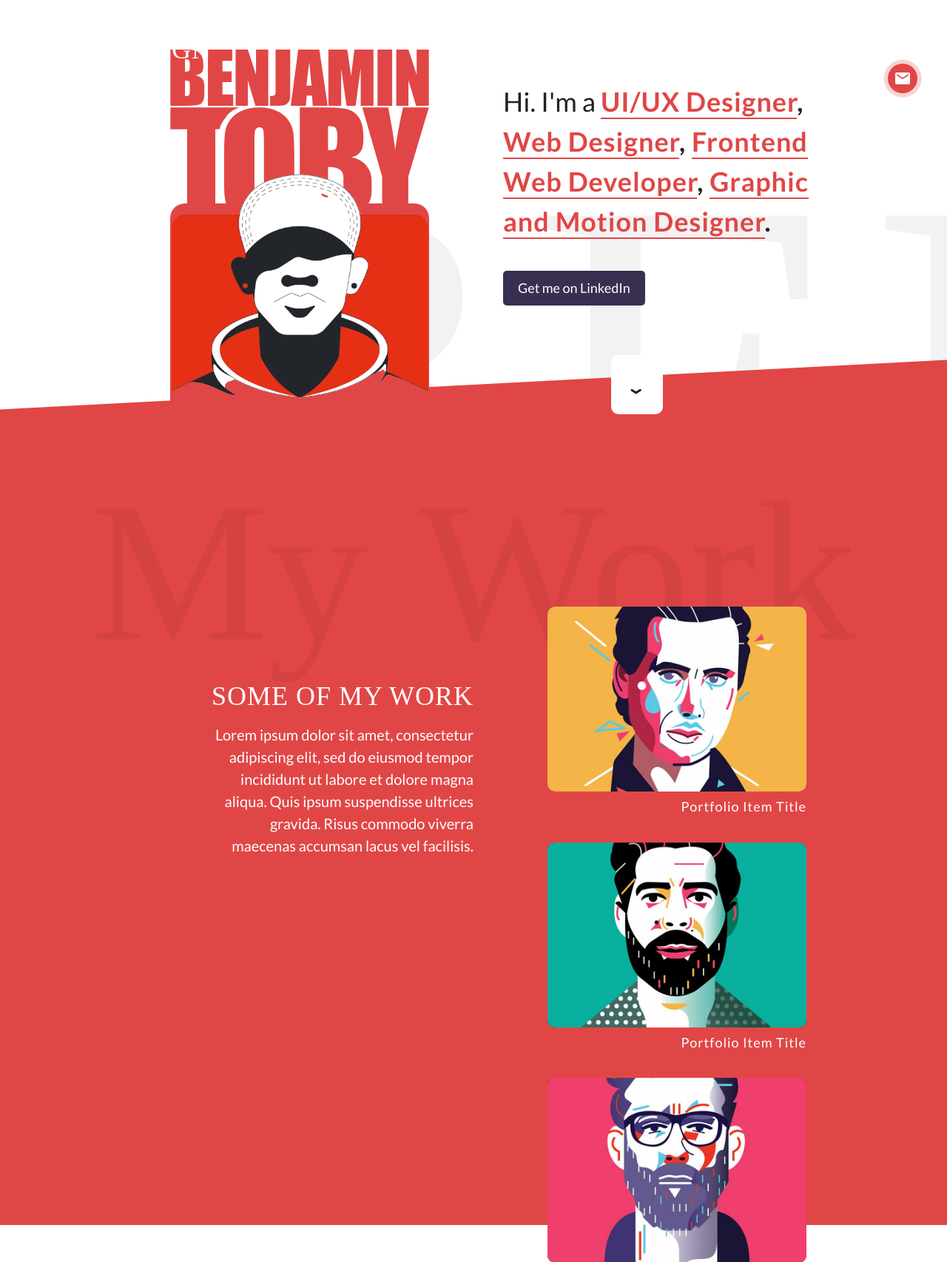
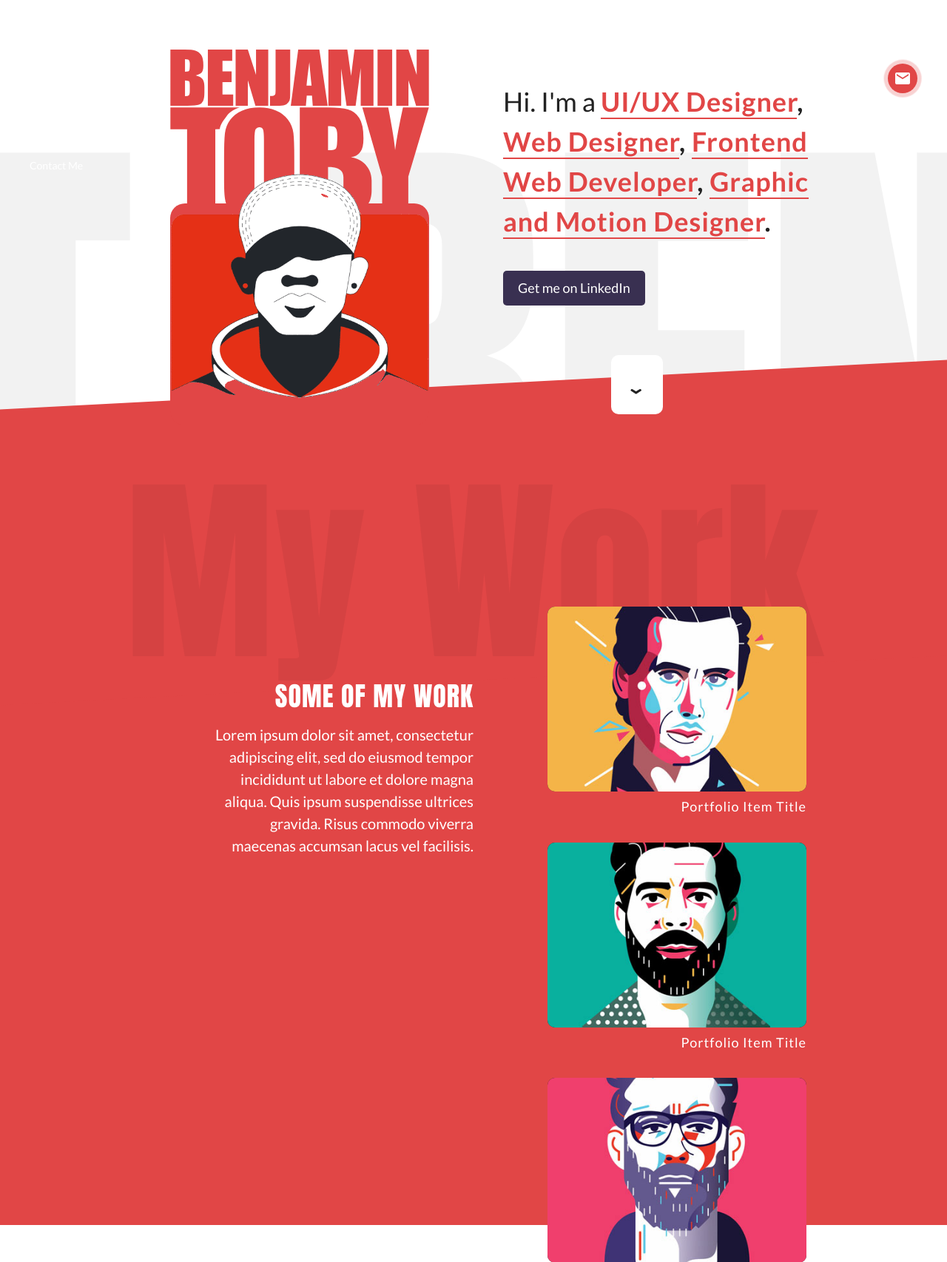
Before and after one commit to BenjaminToby/personal_site, a PHP site: page /v2.html in a window 1280 px wide. Shown: the top 1706 px of the page at 74% size. Run offline with PHP 8.4, Linux system fonts and the light colour scheme; some web fonts are replaced.

Commit message:
Change font, add perspective.

```diff
--- a/v2.css
+++ b/v2.css
@@ -45,7 +45,7 @@ header {
 }
 
 header > a {
-    font-family: "hennigar";
+    font-family: "Anton";
     font-size: 36px;
     text-transform: uppercase;
     border: none;
@@ -123,7 +123,7 @@ a:hover {
 }
 
 h1, h2, h3, h4 {
-    font-family: "hennigar";
+    font-family: "Anton";
 	margin-top: 0px;
 	margin-bottom: 15px;
 	width: 100%;
@@ -350,7 +350,7 @@ input:focus {
     align-content: center;
     justify-content: space-between;
     cursor: pointer;
-    z-index: 2000;
+    z-index: 1000;
     border-radius: 5px;
 }
 
@@ -422,7 +422,7 @@ input:focus {
 }
 
 #toby-hero-text {
-    font-family: "hennigar";
+    font-family: "Anton";
     font-size: 205px;
     text-transform: uppercase;
     letter-spacing: 0px;
@@ -552,11 +552,11 @@ input:focus {
 .hero-watermark {
     position: absolute;
     font-size: 40em;
-    font-family: "hennigar";
+    font-family: "Anton";
     z-index: -1;
     top: -20px;
     color: rgba(0,0,0,0.05);
-    letter-spacing: 20px;
+    letter-spacing: -5px;
     white-space: nowrap;
 }
 
@@ -612,7 +612,7 @@ input:focus {
 }
 
 .section-watermark {
-    font-family: "hennigar";
+    font-family: "Anton";
     position: absolute;
     color: rgba(0,0,0,0.05);
     font-size: 15em;
--- a/v2.html
+++ b/v2.html
@@ -10,7 +10,7 @@
 	<title>Tben Design</title>
     <meta name="description" content="Web/Graphic/Motion Designer, UI UX Designer, Frontend Web Developer">
     <link rel="shortcut icon" type="image/x-icon" href="/images-dw/favicon.ico">
-    <link href="https://fonts.googleapis.com/css?family=Lato:400,500,700,800|Material+Icons" rel="stylesheet">
+    <link href="https://fonts.googleapis.com/css?family=Lato:400,500,700,800|Material+Icons|Anton" rel="stylesheet">
     <link href="http://fonts.cdnfonts.com/css/hennigar" rel="stylesheet">
 <!--    <link href="https://fonts.googleapis.com/icon?family=Material+Icons" rel="stylesheet">-->
 
@@ -117,12 +117,12 @@
 
     <section class="below-fold translate menu-color-change" data-speed=".1" id="section-2" style="perspective:600px;">
         <div style="perspective:400px;transform-style:preserve-3d;">
-            <div class="container-darkbg translate" data-speed="0" style="transform-style:preserve-3d;">
+            <div class="container-darkbg translate" data-speed="0" style="perspective:400px;transform-style:preserve-3d;">
                 <h2 class="scroll-into-view">Some of my Work</h2>
                 <p style="max-width:350px;color:inherit;" class="scroll-into-view">Lorem ipsum dolor sit amet, consectetur adipiscing elit, sed do eiusmod tempor incididunt ut labore et dolore magna aliqua. Quis ipsum suspendisse ultrices gravida. Risus commodo viverra maecenas accumsan lacus vel facilisis.</p>
             </div>
 
-            <div class="right-column" style="transform-style:preserve-3d;">
+            <div class="right-column" style="perspective:400px;transform-style:preserve-3d;">
                 <a class="portfolio-item scroll-into-view">
                     <div><img src="images/portfolio-item-3.jpg" alt=""></div>
                     <h4>Portfolio Item Title</h4>
@@ -153,11 +153,11 @@
 
     <section style="z-index:-10;padding-top:500px;">
         <div style="perspective:400px;transform-style:preserve-3d;" class="mobile-flip">
-            <div class="container translate" data-speed="0.04" style="transform-style:preserve-3d;">
-                <div class="about-me-img-block"></div>
+            <div class="container translate" data-speed="0.04" style="perspective:400px;transform-style:preserve-3d;">
+                <div class="about-me-img-block scroll-into-view"></div>
             </div>
 
-            <div class="right-column translate" data-speed="0.05" style="transform-style:preserve-3d;">
+            <div class="right-column translate" data-speed="0.05" style="perspective:400px;transform-style:preserve-3d;">
                 <h2 class="scroll-into-view">A little about Me</h2>
                 <p style="max-width:350px;" class="scroll-into-view">Lorem ipsum dolor sit amet, consectetur adipiscing elit, sed do eiusmod tempor incididunt ut labore et dolore magna aliqua. Quis ipsum suspendisse ultrices gravida. Risus commodo viverra maecenas accumsan lacus vel facilisis.</p>
             </div>
```
